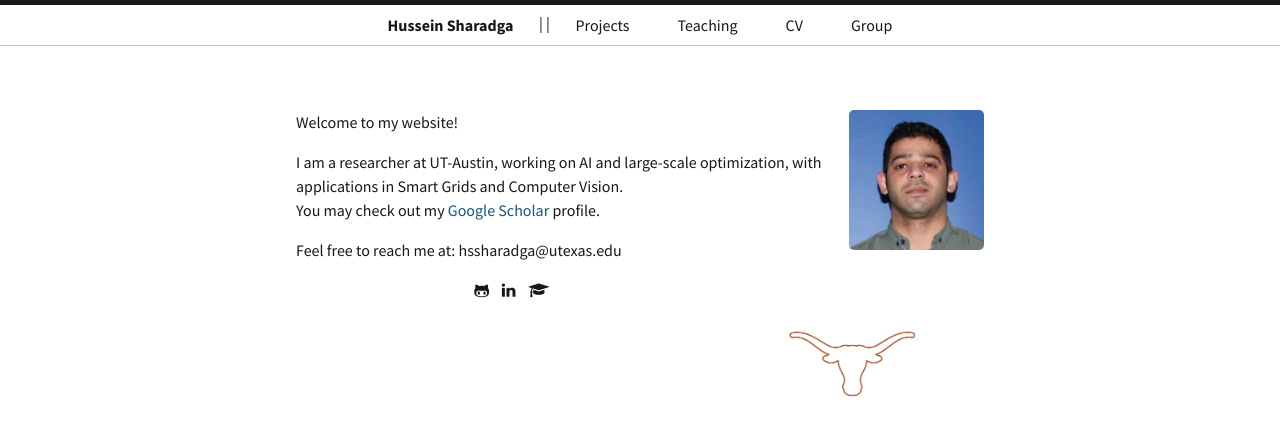
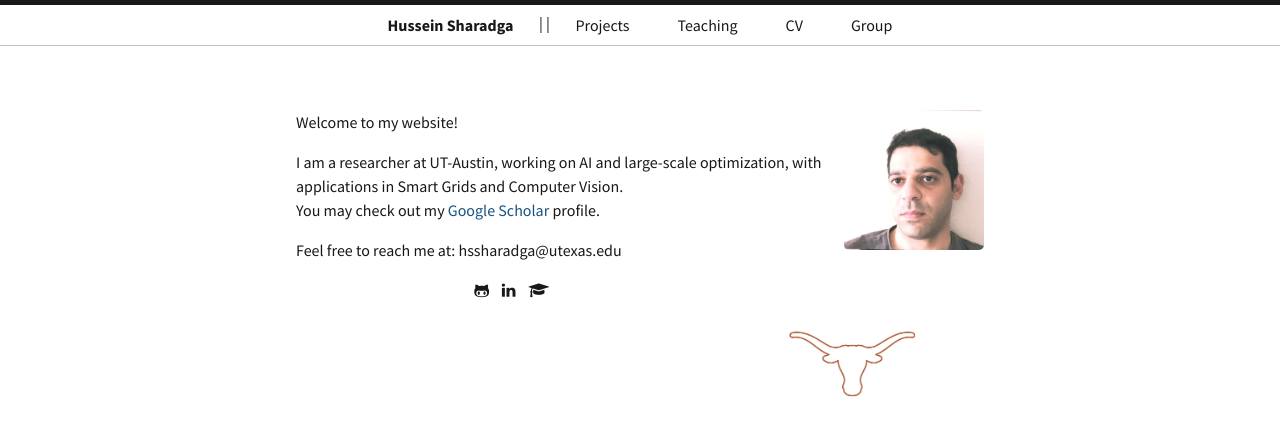
Before and after one commit to hssharadga/hssharadga.github.io, a Jekyll site: the page built from index.html, in a window 1280 px wide. Shown: the top 436 px of the page. Built offline with Jekyll 4.4.1, drawn with Linux system fonts in a browser that asks for light colours.

Commit message:
Update index.html

```diff
--- a/index.html
+++ b/index.html
@@ -7,9 +7,9 @@
 
 
   <div class="text-center">
- <img src="/assets/Pic_Hussein.png" alt="drawing" height="140" align="right"/>
-<!--  <img src="/assets/Pic Hussein.jpg" alt="drawing" height="140" align="right"/>
-     -->
+<!--  <img src="/assets/Pic_Hussein.png" alt="drawing" height="140" align="right"/> -->
+ <img src="/assets/Pic Hussein.jpg" alt="drawing" height="140" align="right"/>
+
 <!--      <img src="/assets/austin1.png" alt="UT Austin Logo" height="175" align="right">
  -->
 <!--        <img src="/assets/Pic Hussein.jpg" alt="Hussein's Photo" height="140" align="right" style="border-radius: 50%; border: 2px solid #ddd;">
```
